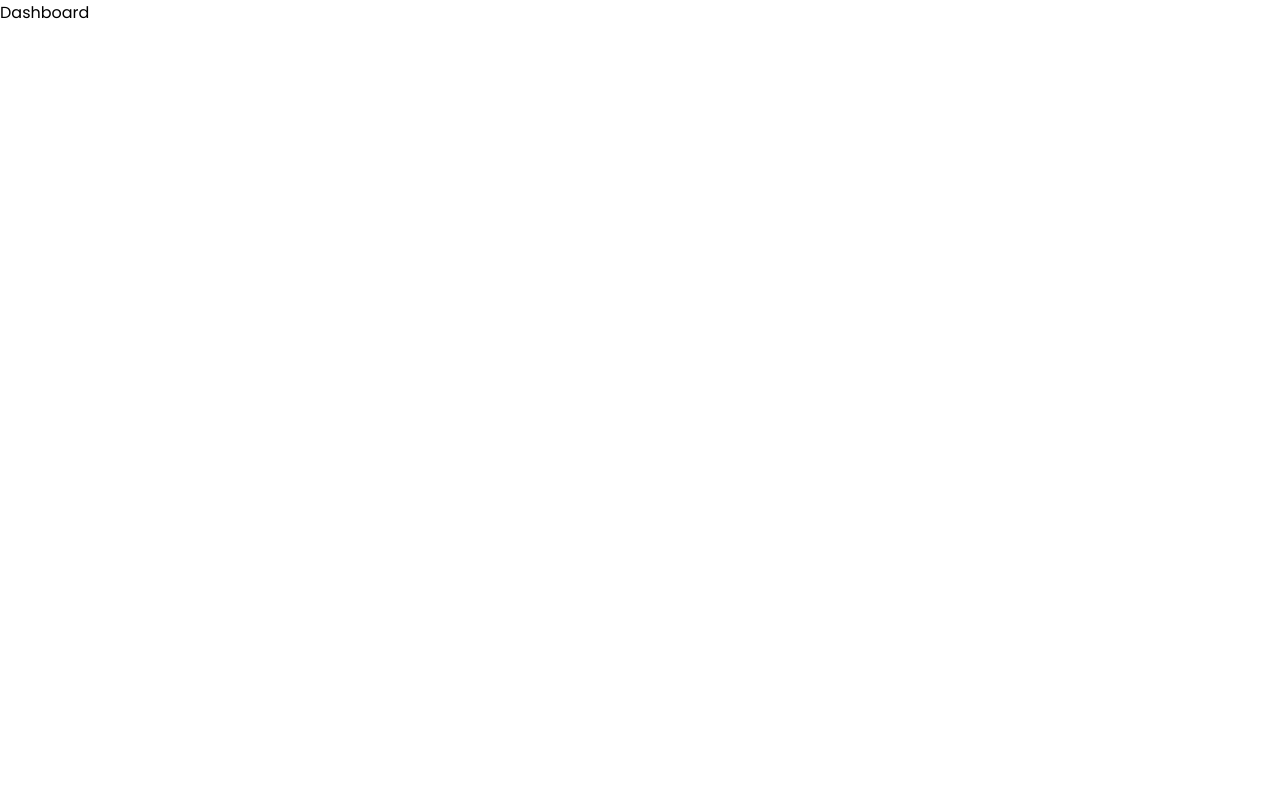
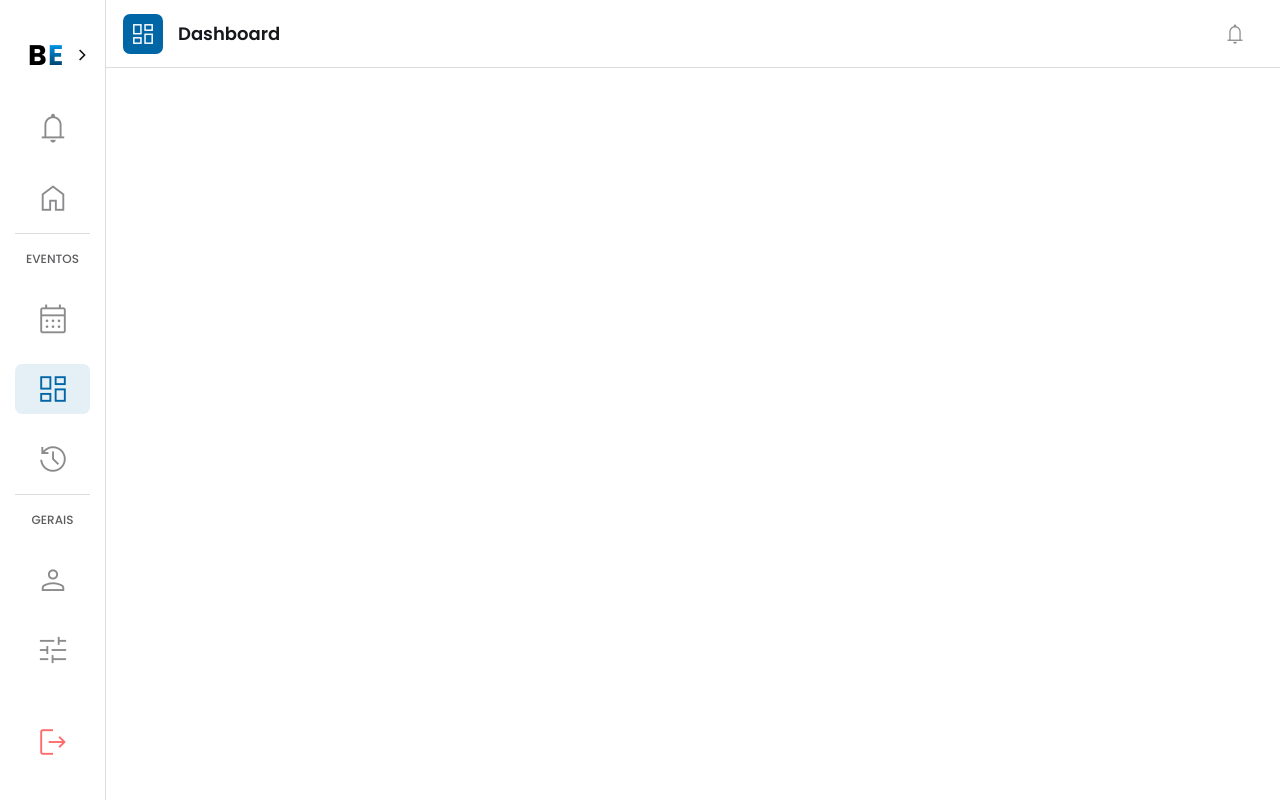
Before and after one commit to EsyProject/EsyFrontend, a React (Vite) app: page /dashboard in a window 1280 px wide. Built offline with nearby package versions, Linux system fonts and the light colour scheme.

Commit message:
feat: using the components Navbar and Sidebar

```diff
--- a/package.json
+++ b/package.json
@@ -18,7 +18,8 @@
     "react-dom": "^18.2.0",
     "react-icons": "^5.0.1",
     "react-router-dom": "^6.22.1",
-    "react-select": "^5.8.0"
+    "react-select": "^5.8.0",
+    "recharts": "^2.12.4"
   },
   "devDependencies": {
     "@types/react": "^18.2.56",
--- a/src/pages/Dashboard/Dashboard.jsx
+++ b/src/pages/Dashboard/Dashboard.jsx
@@ -1,9 +1,31 @@
-import React from 'react'
+import { useState } from "react";
+import { Sidebar, Navbar } from "../../pages/index";
+import "./Dashboard.css";
 
 const Dashboard = () => {
+  const [sidebarOpen, setSidebarOpen] = useState(false);
+
+  const toggleSidebar = () => {
+    setSidebarOpen(!sidebarOpen);
+  };
+
   return (
-    <div>Dashboard</div>
-  )
-}
+    <div className={`historic-container ${sidebarOpen ? "sidebar-open" : ""}`}>
+      <Navbar
+        currentPageIcon="dashboard"
+        activePage="dashboard"
+        navigationText="Dashboard"
+        showNavigationTexts={false}
+      />
 
-export default Dashboard
+      <Sidebar
+        activePage="dashboard"
+        isOpen={sidebarOpen}
+        toggleSidebar={toggleSidebar}
+      />
+
+    </div>
+  );
+};
+
+export default Dashboard;
```
Also changed, not shown: 1 other file (tests, documents, lock files or other folders).
